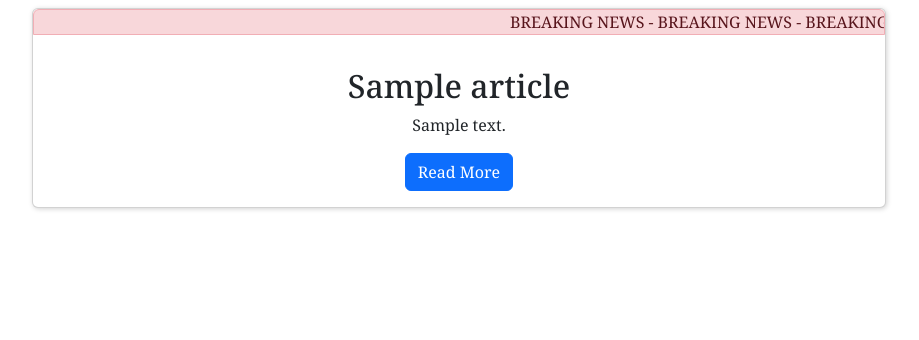
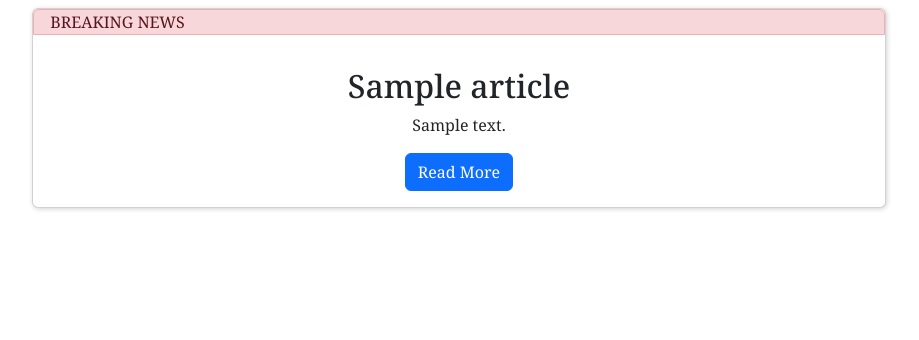
Before and after one commit to MrMarlonM/good-world-news, a Django app: page / in a window 1280 px wide. Shown: the part 206-546 px from the top of the page, without its empty margins (181-1100 px from the left). Run offline with Django 4.2, Linux system fonts and the light colour scheme; tables that the repository leaves empty hold one stand-in row (values such as "Sample post"); some libraries are stand-ins or nearby versions; some web fonts are replaced.

Commit message:
Change style of breaking news banner

```diff
--- a/newsfeed/templates/newsfeed/index.html
+++ b/newsfeed/templates/newsfeed/index.html
@@ -7,10 +7,8 @@
     {% for new in breaking_news %}
     <div class="row  d-flex justify-content-center">
         <div class="col-8 card my-2 px-0">
-            <div class="alert alert-danger breaking-news-ticker" role="alert">
-                <span class="ticker-content">
-                    BREAKING NEWS - BREAKING NEWS - BREAKING NEWS - BREAKING NEWS - BREAKING NEWS - BREAKING NEWS
-                </span>
+            <div class="alert alert-danger py-0 breaking-news-ticker">
+                   BREAKING NEWS
             </div>
             <div class="card-body">
                 <h2 class="card-title text-center">{{ new.title }}</h2>
--- a/static/css/style.css
+++ b/static/css/style.css
@@ -27,26 +27,8 @@ body {
 
 /************************ Custom Style for breaking news banner **********/
 .breaking-news-ticker {
-    overflow: hidden;
-    white-space: nowrap;
-    padding: 0;
   border-bottom-left-radius: 0;
   border-bottom-right-radius: 0;
-  }
-
-  .ticker-content {
-    display: inline-block;
-    animation: marquee 30s linear infinite;
-    width: 100%;
-  }
-
-  @keyframes marquee {
-    0% {
-      transform: translateX(100%);
-    }
-    100% {
-      transform: translateX(-100%);
-    }
 }
 
 /************************ Custom Style for Cards *************************/
```
Lines whose indentation alone changed are shown as unchanged.
